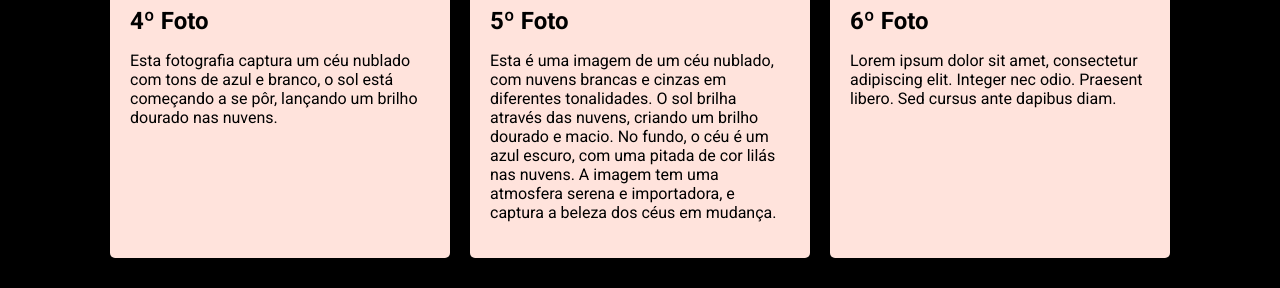
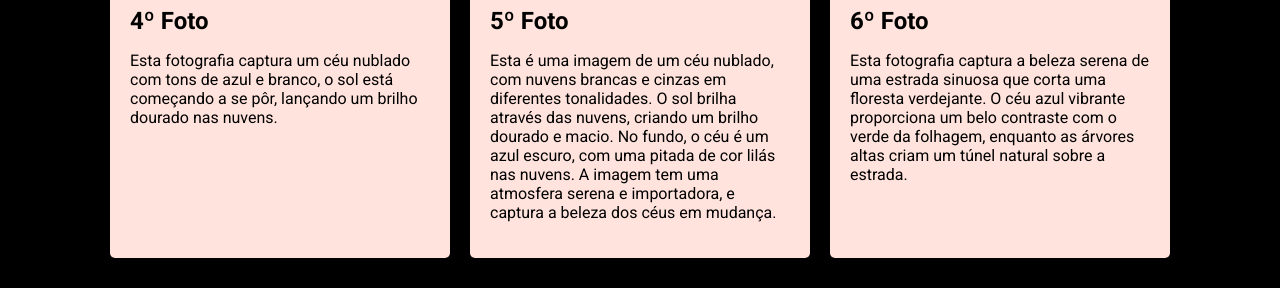
Before and after one commit to ZarakiKenpachiii/teste-1, a plain HTML site: page portfolio.html in a window 1280 px wide. Shown: the part 783-1071 px from the top of the page. Drawn offline with Linux system fonts and the light colour scheme.

Commit message:
Add files via upload

```diff
--- a/portfolio.html
+++ b/portfolio.html
@@ -108,7 +108,7 @@
         6º Foto
     </h2>
     <p>
-     Lorem ipsum dolor sit amet, consectetur adipiscing elit. Integer nec odio. Praesent libero. Sed cursus ante dapibus diam.
+        Esta fotografia captura a beleza serena de uma estrada sinuosa que corta uma floresta verdejante. O céu azul vibrante proporciona um belo contraste com o verde da folhagem, enquanto as árvores altas criam um túnel natural sobre a estrada.
     </p>
    </div>
   </div>
```
